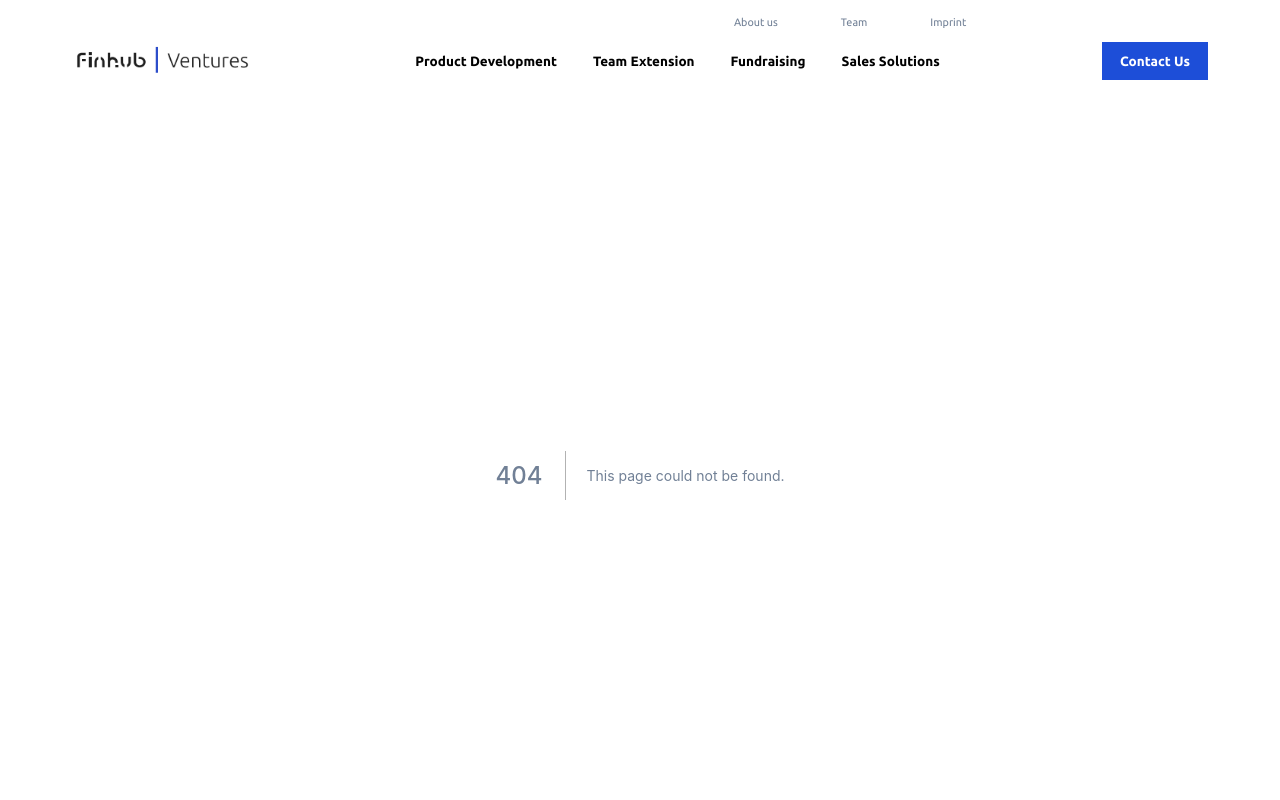
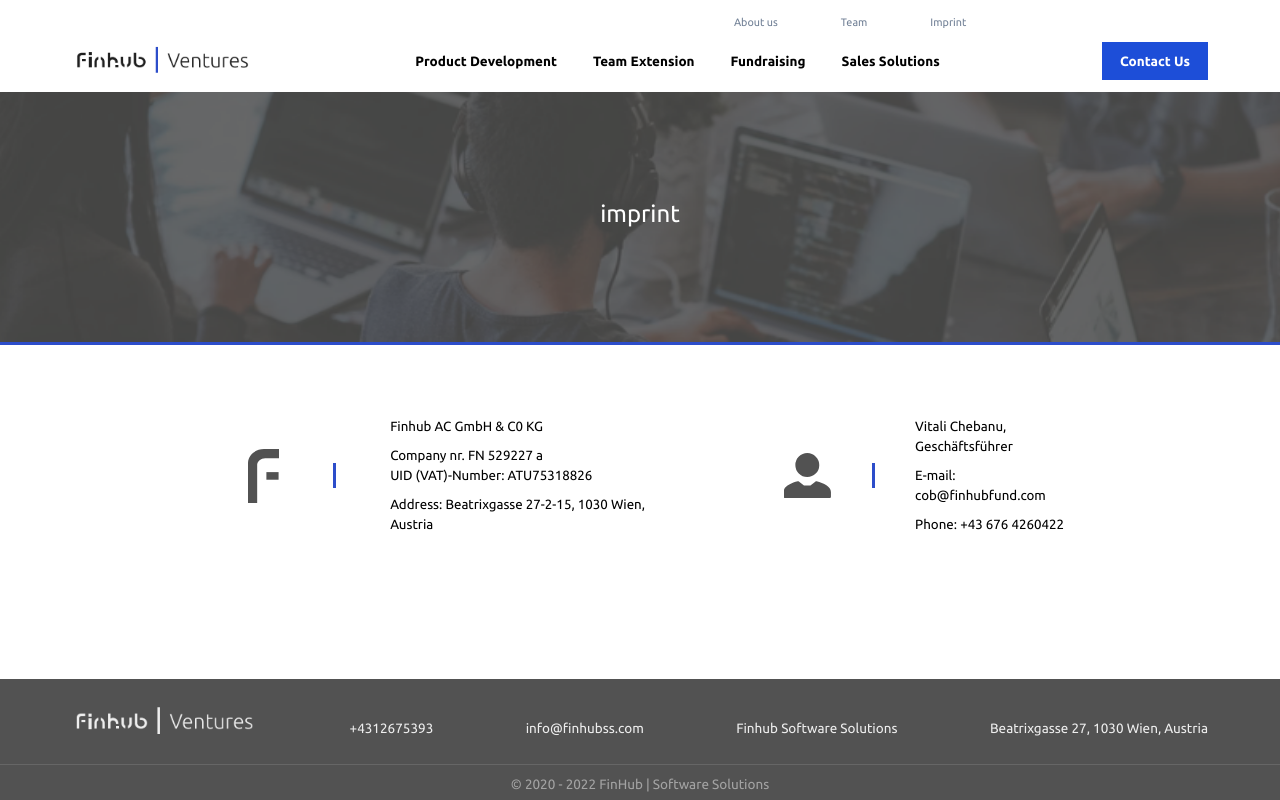
Before and after one commit to blry/fh, a Next.js app: page /imprint in a window 1280 px wide. Before the commit this address had no page. Shown: the top 800 px of the page. Built offline with nearby package versions, Linux system fonts and the light colour scheme.

Commit message:
create and complete imprint page, modify banner

```diff
--- /dev/null
+++ b/src/pages/imprint.tsx
@@ -0,0 +1,50 @@
+import { Banner } from '../templates/Banner';
+
+const styles = {
+  textContainer: {
+    fontSize: '10pt',
+    color: 'black',
+  },
+  span: {
+    display: 'block',
+    height: '25px',
+    borderLeft: '3px solid #2C4DCA',
+  },
+};
+
+const Imprint = () => {
+  return (
+    <>
+      <Banner title="imprint" />
+      <div className="flex md:flex-row flex-col justify-center align-center md:justify-evenly mt-16 mb-32 lg:ml-12 xl:ml-32">
+        <div className="flex items-center w-96 mb-12 md:mb-0">
+          <img src="/icons/icon-f.svg" alt="logo" className="h-12" />
+          <span style={styles.span} className="ml-12 mr-12"></span>
+          <div style={styles.textContainer}>
+            <div>Finhub AC GmbH &amp; C0 KG</div>
+            <div className="mb-2 mt-2">
+              <div>Company nr. FN 529227 a </div>
+              <div>UID (VAT)-Number: ATU75318826</div>
+            </div>
+            <div>Address: Beatrixgasse 27-2-15, 1030 Wien, Austria</div>
+          </div>
+        </div>
+        <div className="flex items-center w-96 md:w-64 mt-12 md:mt-0">
+          <img src="/icons/icon-person.svg" alt="person" className="h-10" />
+          <span style={styles.span} className="ml-9 mr-9"></span>
+          <div style={styles.textContainer}>
+            <div>
+              <div>Vitali Chebanu, </div>
+              <div>Geschäftsführer</div>
+            </div>
+            <div className="mb-2 mt-2">E-mail: cob@finhubfund.com</div>
+            <div>Phone: +43 676 4260422</div>
+          </div>
+        </div>
+        <div></div>
+      </div>
+    </>
+  );
+};
+
+export default Imprint;
--- a/src/pages/team.jsx
+++ b/src/pages/team.jsx
@@ -66,7 +66,7 @@
             image="/assets/images/photo5.svg"
             title="Name Surname"
             jobTitle="Job Title"
-            description="Lorem ipsum dolor sit amet, consectetur adipiscing elit, sed do eiusmod tempor incididuntut labore."
+            description="Lorem ipsum dolor sit amet, consectetur adipiscig elit, sed do eiusmod tempor incididuntut labore."
             phoneNumber="+37360735992"
             email="test@finhubss.com"
           />
--- a/src/templates/Banner.tsx
+++ b/src/templates/Banner.tsx
@@ -1,8 +1,9 @@
 type IBannerProps = {
   title: string;
-  description: string;
+  description?: string;
 };
 
+const Banner = (props: IBannerProps) => {
   const styles = {
     bannerContainer: {
       background: "url('/assets/images/team-banner.png') no-repeat",
@@ -25,11 +26,13 @@
       marginTop: '10px',
     },
     span: {
+      display: props.description ? 'block' : 'none',
       width: '1px',
       borderLeft: '1px solid white',
       margin: '0 60px',
     },
     description: {
+      display: props.description ? 'block' : 'none',
       width: '50vw',
       fontSize: '8pt',
       marginTop: '10px',
@@ -37,7 +40,6 @@
     },
   };
 
-const Banner = (props: IBannerProps) => {
   return (
     <>
       <div style={styles.bannerContainer}>
```
Also changed, not shown: public/icons/icon-f.svg (added), public/icons/icon-person.svg (added). Lines whose indentation alone changed are shown as unchanged.
